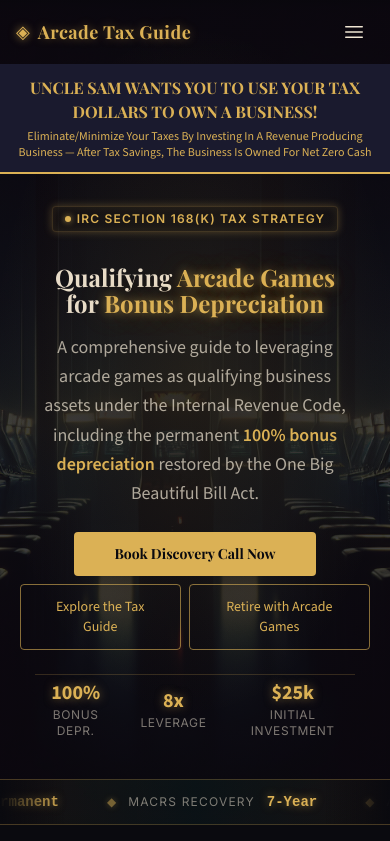
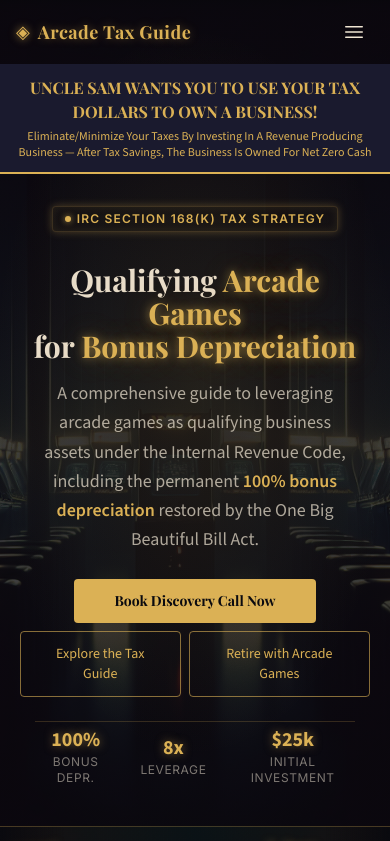
Before and after one commit to kennysabangan/arcade-tax-guide, a React (Vite) app: page / in a window 390 px wide. Shown: the top 841 px of the page. Built offline with nearby package versions, Linux system fonts and the light colour scheme; what @react-pdf/renderer would draw is missing.

Commit message:
increase hero heading size across all viewports

```diff
--- a/src/pages/HomePage.jsx
+++ b/src/pages/HomePage.jsx
@@ -44,7 +44,7 @@ function Hero() {
           </span>
         </div>
 
-        <h1 className="font-heading font-bold leading-[1.1] mb-4 sm:mb-6 lg:mb-8 landscape:mb-2 landscape:text-xl text-2xl sm:text-4xl lg:text-5xl xl:text-6xl">
+        <h1 className="font-heading font-bold leading-[1.1] mb-4 sm:mb-6 lg:mb-8 landscape:mb-2 landscape:text-xl text-3xl sm:text-5xl lg:text-6xl xl:text-7xl">
           <span className="block">
             <span className="text-cream-warm">Qualifying </span>
             <span className="text-gold neon-gold">Arcade Games</span>
```
